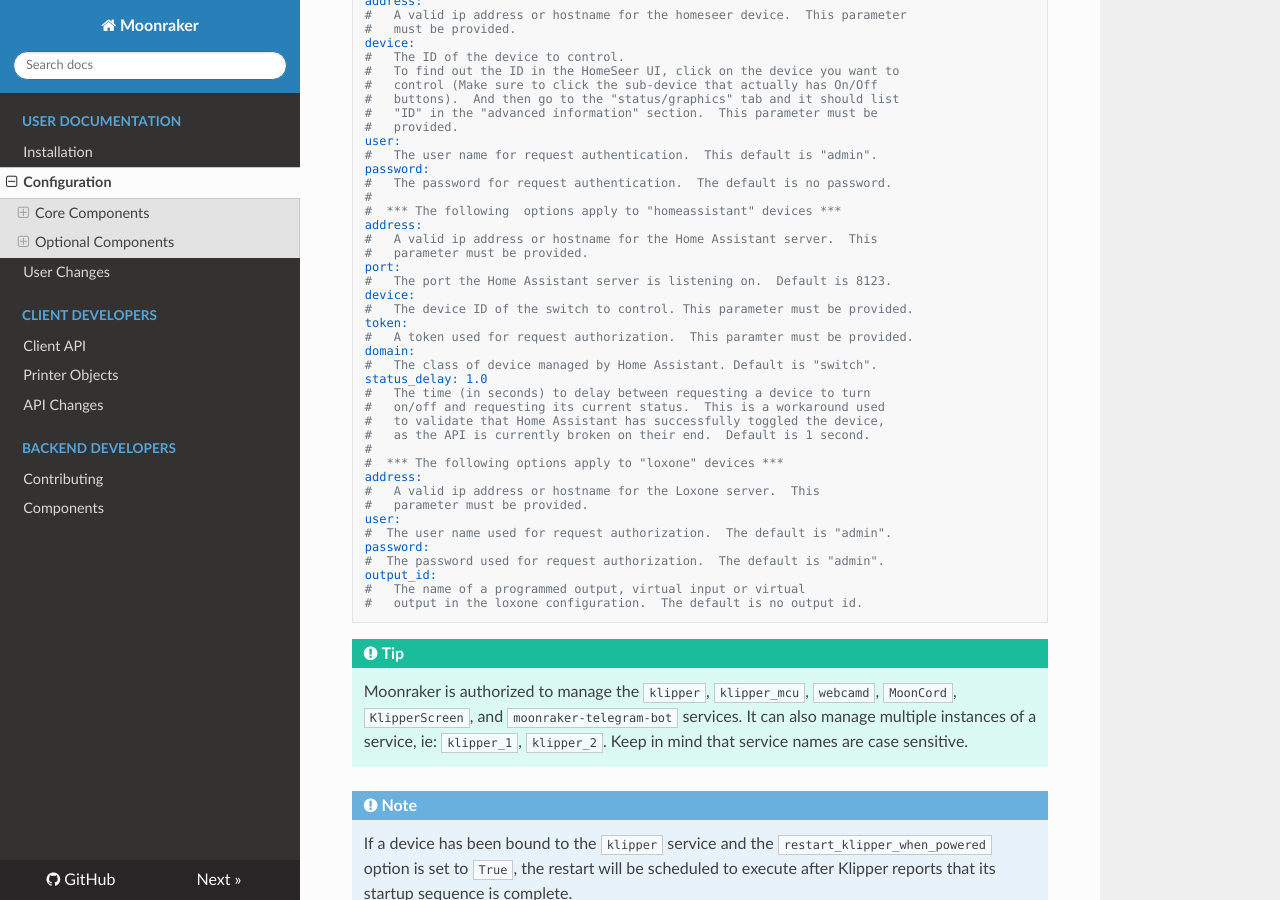
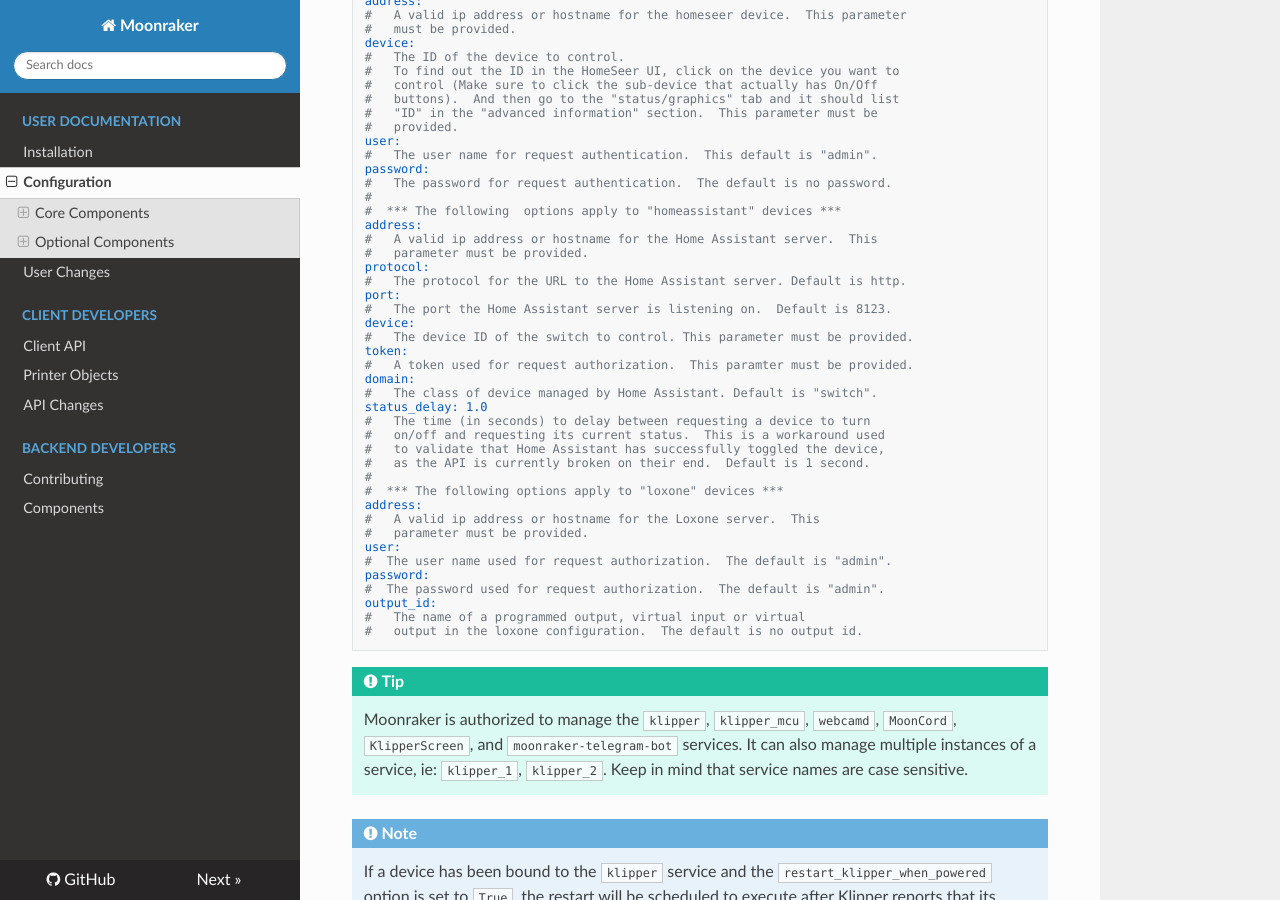
Before and after one commit to Marirossibn/moonraker, an MkDocs documentation site: the page built from docs/configuration.md, in a window 1280 px wide and 900 px high, scrolled down 5965 px. Built offline with MkDocs 1.6.1, drawn with Linux system fonts in a browser that asks for light colours; nearby versions of some CDN libraries.

Commit message:
docs: document the protocol config option
Signed-off-by:  Travis Collins <travistx@gmail.com>

```diff
--- a/docs/configuration.md
+++ b/docs/configuration.md
@@ -384,6 +384,8 @@
 address:
 #   A valid ip address or hostname for the Home Assistant server.  This
 #   parameter must be provided.
+protocol:
+#   The protocol for the URL to the Home Assistant server. Default is http.
 port:
 #   The port the Home Assistant server is listening on.  Default is 8123.
 device:
```
